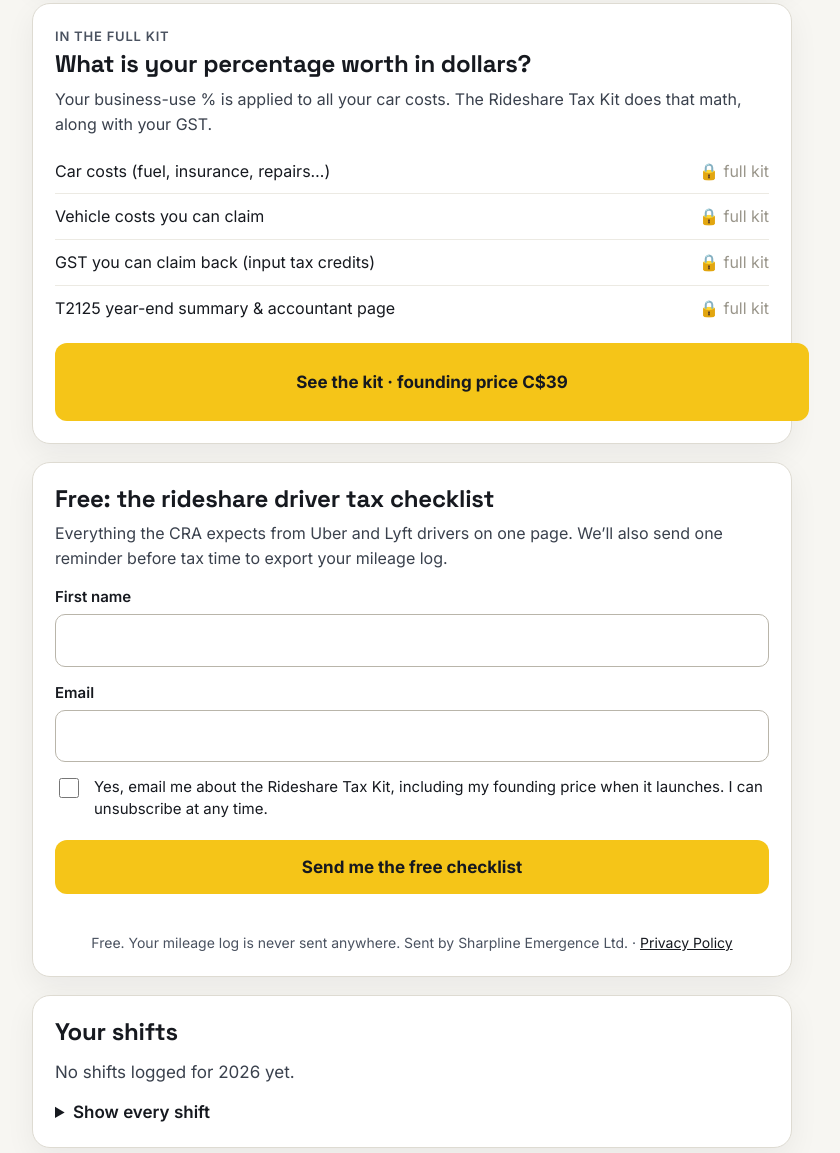
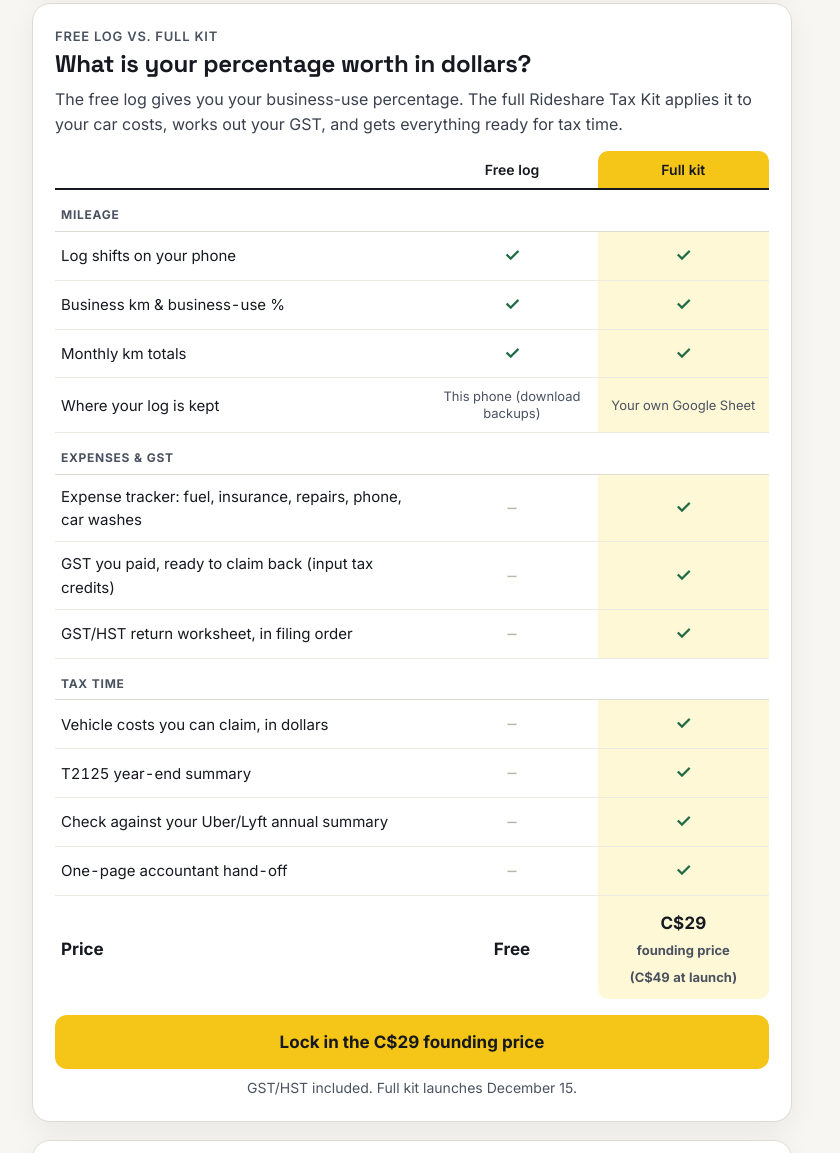
Before and after one commit to Sharpline-Emergence/Rideshare-Kit, a plain HTML site: page mileage.html in a window 1280 px wide. Shown: the part 1450-2603 px from the top of the page, without its empty margins (228-1068 px from the left). Drawn offline with Linux system fonts and the light colour scheme.

Commit message:
change pricing

```diff
--- a/mileage.html
+++ b/mileage.html
@@ -31,7 +31,7 @@ h2{font-size:24px;line-height:1.2;margin:0}
 label{font-weight:600;font-size:15px;display:block;margin-bottom:6px}
 input[type=text],input[type=email],input[type=number],input[type=date]{font:inherit;width:100%;padding:12px 14px;border:1.5px solid #B9B5AA;border-radius:10px;min-height:48px;box-sizing:border-box;background:#FFF;color:#16191F}
 input:focus{outline:3px solid #F5C518;outline-offset:1px}
-.btn{font:inherit;font-weight:700;font-size:17px;background:#F5C518;color:#16191F;border:0;border-radius:12px;padding:14px 20px;min-height:50px;cursor:pointer;text-decoration:none;display:inline-flex;align-items:center;justify-content:center;gap:8px}
+.btn{font:inherit;font-weight:700;font-size:17px;background:#F5C518;color:#16191F;border:0;border-radius:12px;padding:14px 20px;min-height:50px;cursor:pointer;text-decoration:none;display:inline-flex;align-items:center;justify-content:center;gap:8px;box-sizing:border-box;text-align:center}
 .btn.dark{background:#16191F;color:#FFF}
 .btn.ghost{background:transparent;border:2px solid #16191F}
 .card.dark .btn.ghost{border-color:#F7F6F2;color:#F7F6F2}
@@ -54,11 +54,21 @@ td{padding:10px 6px;border-bottom:1px solid #ECEAE3}
 .msg{margin:10px 0 0;font-size:15px;font-weight:600}
 .msg.err{color:#B42318}.msg.ok{color:#1F6B45}
 .row{display:flex;flex-wrap:wrap;gap:10px;align-items:center}
-.lock{display:flex;justify-content:space-between;gap:12px;padding:10px 0;border-bottom:1px solid #ECEAE3;font-size:16px}
-.lock em{font-style:normal;color:#9A968B;white-space:nowrap}
 .check{display:flex;gap:12px;align-items:flex-start;font-size:15px;line-height:1.45;font-weight:400;cursor:pointer}
 .check input{width:20px;height:20px;margin-top:2px;flex:0 0 auto}
 select{font:inherit;padding:8px 10px;border-radius:10px;border:1.5px solid #B9B5AA;background:#FFF;min-height:40px}
+.compare{font-size:15px}
+.compare th{border-bottom:2px solid #16191F;font-size:14px;color:#16191F}
+.compare td{padding:10px 6px;vertical-align:middle}
+.compare .c{text-align:center;width:24%}
+.compare .kit{background:#FFF8D6}
+.compare th.kit{background:#F5C518;border-radius:10px 10px 0 0}
+.compare .y{color:#1F6B45;font-weight:700;font-size:18px}
+.compare .n{color:#B9B5AA;font-size:18px}
+.compare .sm,.compare span.sm{font-size:13px;color:#4A5260;line-height:1.3}
+.compare tr.grp td{padding:16px 6px 6px;font-size:12px;font-weight:700;letter-spacing:.06em;text-transform:uppercase;color:#4A5260;border-bottom:1px solid #DEDBD2}
+.compare tr.price td{font-weight:700;font-size:17px;border-bottom:0;padding-top:14px}
+.compare tr.price td.kit{border-radius:0 0 10px 10px}
 .hidden{display:none !important}
 details summary{cursor:pointer;font-weight:600}
 </style>
@@ -158,16 +168,33 @@ details summary{cursor:pointer;font-weight:600}
     <p id="odo-warn" class="msg err hidden" style="color:#FF9C8F"></p>
   </section>
 
-  <!-- Paid teaser -->
-  <section class="card">
-    <p class="eyebrow">In the full kit</p>
+  <!-- Free vs paid comparison -->
+  <section class="card" id="compare">
+    <p class="eyebrow">Free log vs. full kit</p>
     <h2 style="margin-top:4px">What is <span id="teaser-pct">your percentage</span> worth in dollars?</h2>
-    <p class="muted" style="margin:8px 0 12px;font-size:16px">Your business-use % is applied to all your car costs. The Rideshare Tax Kit does that math, along with your GST.</p>
-    <div class="lock"><span>Car costs (fuel, insurance, repairs…)</span><em>🔒 full kit</em></div>
-    <div class="lock"><span>Vehicle costs you can claim</span><em>🔒 full kit</em></div>
-    <div class="lock"><span>GST you can claim back (input tax credits)</span><em>🔒 full kit</em></div>
-    <div class="lock" style="border:0"><span>T2125 year-end summary &amp; accountant page</span><em>🔒 full kit</em></div>
-    <a class="btn full" href="./#reserve" style="margin-top:12px">See the kit · founding price C$39</a>
+    <p class="muted" style="margin:8px 0 14px;font-size:16px">The free log gives you your business-use percentage. The full Rideshare Tax Kit applies it to your car costs, works out your GST, and gets everything ready for tax time.</p>
+    <table class="compare">
+      <thead><tr><th></th><th class="c">Free log</th><th class="c kit">Full kit</th></tr></thead>
+      <tbody>
+        <tr class="grp"><td colspan="3">Mileage</td></tr>
+        <tr><td>Log shifts on your phone</td><td class="c y">✓</td><td class="c y kit">✓</td></tr>
+        <tr><td>Business km &amp; business-use %</td><td class="c y">✓</td><td class="c y kit">✓</td></tr>
+        <tr><td>Monthly km totals</td><td class="c y">✓</td><td class="c y kit">✓</td></tr>
+        <tr><td>Where your log is kept</td><td class="c sm">This phone (download backups)</td><td class="c sm kit">Your own Google Sheet</td></tr>
+        <tr class="grp"><td colspan="3">Expenses &amp; GST</td></tr>
+        <tr><td>Expense tracker: fuel, insurance, repairs, phone, car washes</td><td class="c n">–</td><td class="c y kit">✓</td></tr>
+        <tr><td>GST you paid, ready to claim back (input tax credits)</td><td class="c n">–</td><td class="c y kit">✓</td></tr>
+        <tr><td>GST/HST return worksheet, in filing order</td><td class="c n">–</td><td class="c y kit">✓</td></tr>
+        <tr class="grp"><td colspan="3">Tax time</td></tr>
+        <tr><td>Vehicle costs you can claim, in dollars</td><td class="c n">–</td><td class="c y kit">✓</td></tr>
+        <tr><td>T2125 year-end summary</td><td class="c n">–</td><td class="c y kit">✓</td></tr>
+        <tr><td>Check against your Uber/Lyft annual summary</td><td class="c n">–</td><td class="c y kit">✓</td></tr>
+        <tr><td>One-page accountant hand-off</td><td class="c n">–</td><td class="c y kit">✓</td></tr>
+        <tr class="price"><td>Price</td><td class="c">Free</td><td class="c kit">C$29<br><span class="sm">founding price<br>(C$49 at launch)</span></td></tr>
+      </tbody>
+    </table>
+    <a class="btn full" href="./#reserve" style="margin-top:16px">Lock in the C$29 founding price</a>
+    <p class="small" style="margin:8px 0 0;text-align:center">GST/HST included. Full kit launches December 15.</p>
   </section>
 
   <!-- Email sign-up -->
```
Also changed, not shown: index.html (+2 -2 lines), thanks.html (+1 -1 lines).
